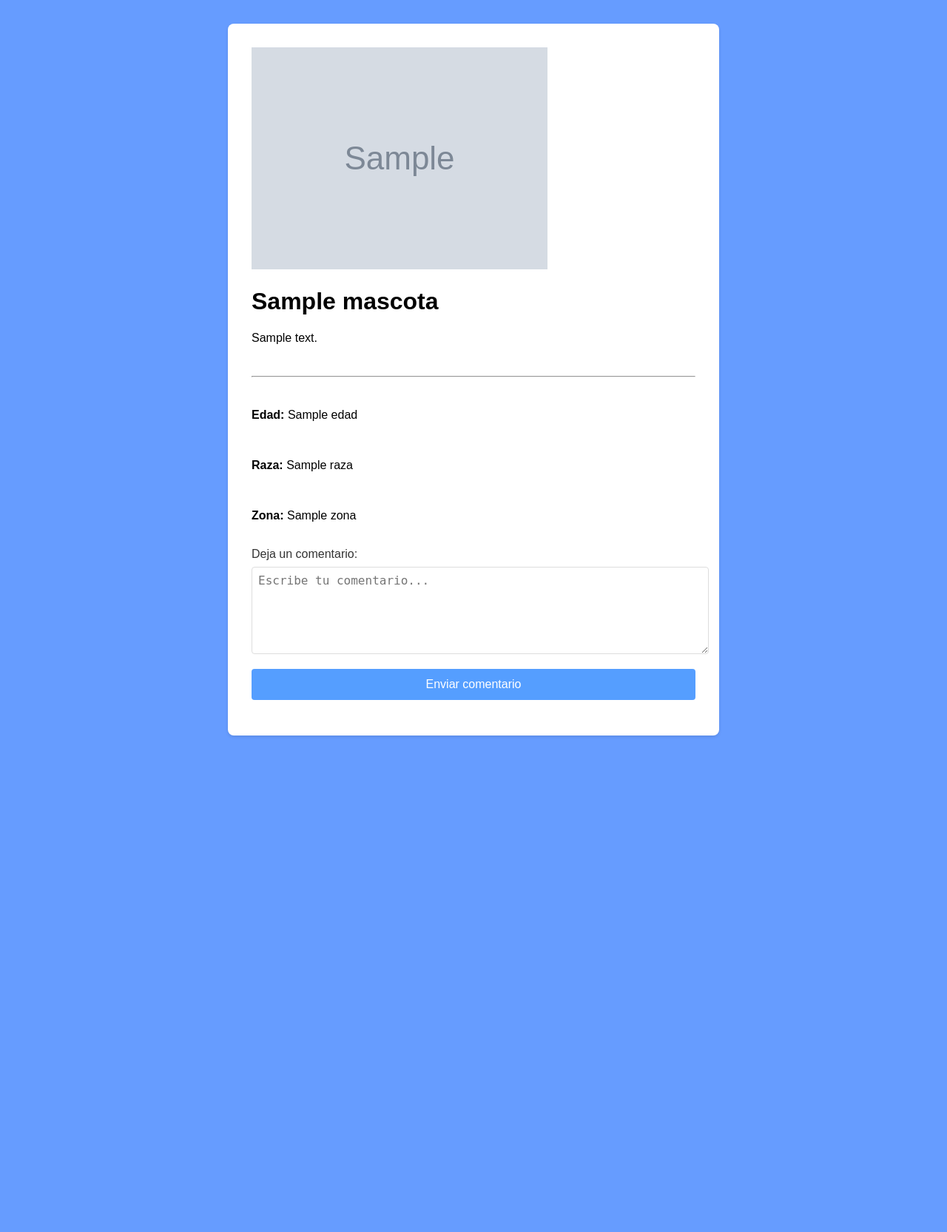
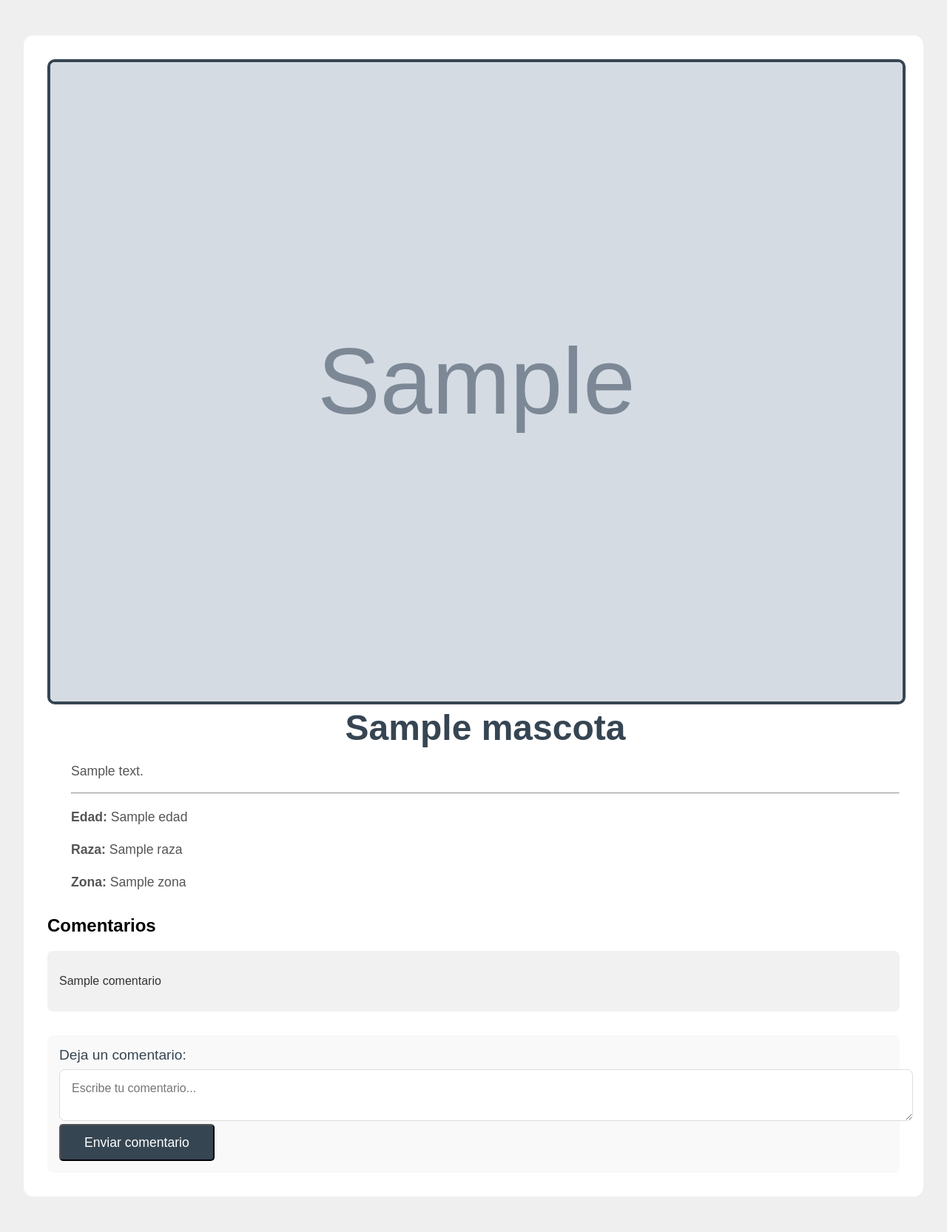
Before and after one commit to 7URKO0/Michilines, a Flask app: template templates/perfilmascota.html in a window 1280 px wide. Shown: the whole page at 74% size. Before the commit the page ends 996 px from the top, so only its background shows below. Run offline with Flask 3, Linux system fonts and the light colour scheme; the template is opened without the code that fills it: most values are stand-ins (such as "Sample title", 1, 10 or a date in 2020); grey boxes marked "Sample" are stand-in pictures.

Commit message:
Correcion de boton galeria y de comentarios

```diff
--- a/app.py
+++ b/app.py
@@ -11,6 +11,7 @@ mascotas = {
         'raza': 'Shiba Inu',
         'zona': 'Belgrano',
         'estado':'Transito',
+        'comentarios': []
     },
     2: {
         'nombre': 'Bobby',
@@ -20,6 +21,7 @@ mascotas = {
         'raza': 'Golden Retriever',
         'zona': 'Villa crespo',
         'estado':'Encontrado',
+        'comentarios': []
     },
     3: {
         'nombre': 'Luna',
@@ -29,6 +31,7 @@ mascotas = {
         'raza': 'Siamesa',
         'zona': 'Villa Urquiza',
         'estado': 'Perdido',
+        'comentarios': []
     },
     4: {
         'nombre': 'copito',
@@ -38,6 +41,7 @@ mascotas = {
         'raza': 'conejo',
         'zona': 'Once',
         'estado':'Encontrado',
+        'comentarios': []
     },
     5: {
         'nombre': 'franklin',
@@ -47,6 +51,7 @@ mascotas = {
         'raza': 'tortuga',
         'zona': 'Tigre',
         'estado':'Perdido',
+        'comentarios': []
 
     },
     6: {
@@ -57,6 +62,7 @@ mascotas = {
         'raza': 'Border Collie',
         'zona': 'Palermo',
         'estado': 'Transito',
+        'comentarios': []
     },
     7: {
         'nombre': 'Mara',
@@ -66,6 +72,7 @@ mascotas = {
         'raza': 'Pug',
         'zona': 'Recoleta',
         'estado': 'Perdido',
+        'comentarios': []
     },
 }
 
@@ -87,13 +94,19 @@ def galeria():
 def iniciarSesion():
     return render_template("iniciarSesion.html")
 
-@app.route('/perfil/<int:id>')
+@app.route('/perfil/<int:id>', methods=['GET', 'POST'])
 def perfilMascota(id):
     mascota = mascotas.get(id)
-    if mascota:
-        return render_template('perfilmascota.html', mascota=mascota)
-    else:
+    if not mascota:
         abort(404)
+    if request.method == 'POST':
+        comentario = request.form.get('comentario')
+        if comentario:
+            mascota['comentarios'].append(comentario)
+        return redirect(url_for('perfilMascota', id=id))
+
+    return render_template('perfilmascota.html', mascota=mascota, id=id)
+
 
 
 @app.route('/publicarMascotas')
--- a/static/css/stylePerfilMascota.css
+++ b/static/css/stylePerfilMascota.css
@@ -53,9 +53,16 @@ perfil-contenedor {
     margin-top: 2rem;
 }
 
+.comentario {
+    background-color: #f1f1f1;
+    padding: 1rem;
+    margin-bottom: 1rem;
+    border-radius: 8px;
+}
+
 .formulario {
     background-color: #f9f9f9;
-    padding: 2rem;
+    padding: 1rem;
     border-radius: 8px;
 }
 
--- a/templates/galeria.html
+++ b/templates/galeria.html
@@ -34,7 +34,7 @@
           <p>{{ mascota['descripcion'] }}</p>
           <p><strong>Edad:</strong> {{ mascota['edad'] }}</p>
           <p><strong>Raza:</strong> {{ mascota['raza'] }}</p>
-          <button class="btn btn-primary" onclick="verPerfil({{ id }})">Ver perfil</button>
+          <button class="btn btn-primary" onclick="window.location.href='{{ url_for('perfilMascota', id=id) }}'">Ver perfil</button>
         </div>
       </div>
       {% endfor %}
--- a/templates/perfilmascota.html
+++ b/templates/perfilmascota.html
@@ -2,11 +2,9 @@
 <html lang="es">
 <head>
     <meta charset="UTF-8">
-    <meta http-equiv="X-UA-Compatible" content="IE=edge">
     <meta name="viewport" content="width=device-width, initial-scale=1.0">
     <title>Perfil de {{ mascota['nombre'] }}</title>
-    <link rel="stylesheet" href="{{ url_for('static', filename='css/stylesPublicarMascota.css') }}">
-    <link rel="stylesheet" href="{{ url_for('static', filename='css/perfilMascota.css') }}">
+    <link rel="stylesheet" href="{{ url_for('static', filename='css/stylePerfilMascota.css') }}">
 </head>
 <body>
     <div class="contenedor">
@@ -17,20 +15,22 @@
             <div class="informacion">
                 <h1>{{ mascota['nombre'] }}</h1>
                 <p>{{ mascota['descripcion'] }}</p>
-                <br>
                 <hr>
-                <br>
                 <p><strong>Edad:</strong> {{ mascota['edad'] }}</p>
-                <br>
                 <p><strong>Raza:</strong> {{ mascota['raza'] }}</p>
-                <br>
                 <p><strong>Zona:</strong> {{ mascota['zona'] }}</p>
-                <br>
             </div>
         </div>
-
         <div class="comentarios">
-            <form class="formulario" action="/comentar" method="post">
+            <h2>Comentarios</h2>
+            {% for comentario in mascota['comentarios'] %}
+            <div class="comentario">
+                <p>{{ comentario }}</p>
+            </div>
+            {% endfor %}
+        </div>
+        <div class="comentarios">
+            <form class="formulario" action="{{ url_for('perfilMascota', id=id) }}" method="post">
                 <label for="comentario">Deja un comentario:</label>
                 <textarea id="comentario" name="comentario" placeholder="Escribe tu comentario..."></textarea>
                 <button type="submit" class="publicar">Enviar comentario</button>
```
Also changed, not shown: static/css/galeria.css (+0 -7 lines).
